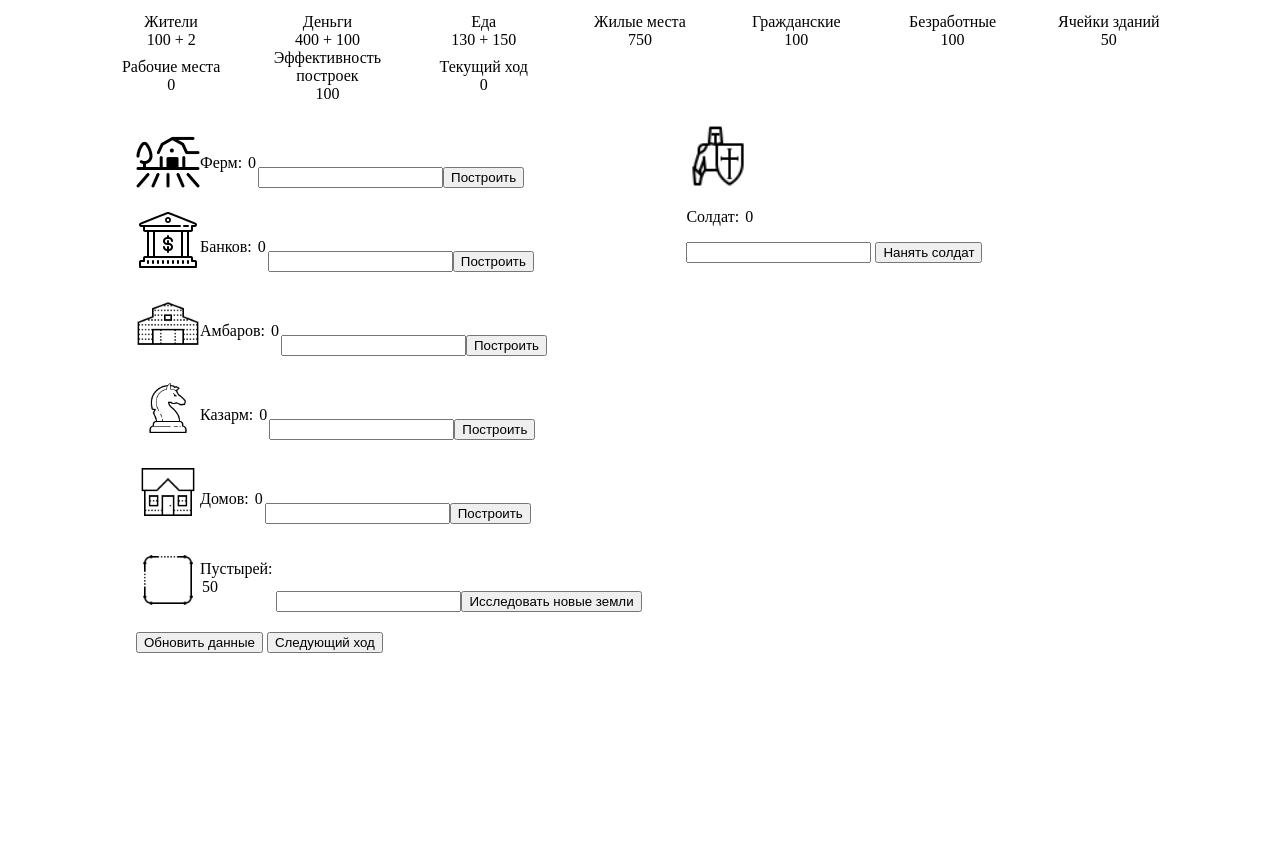
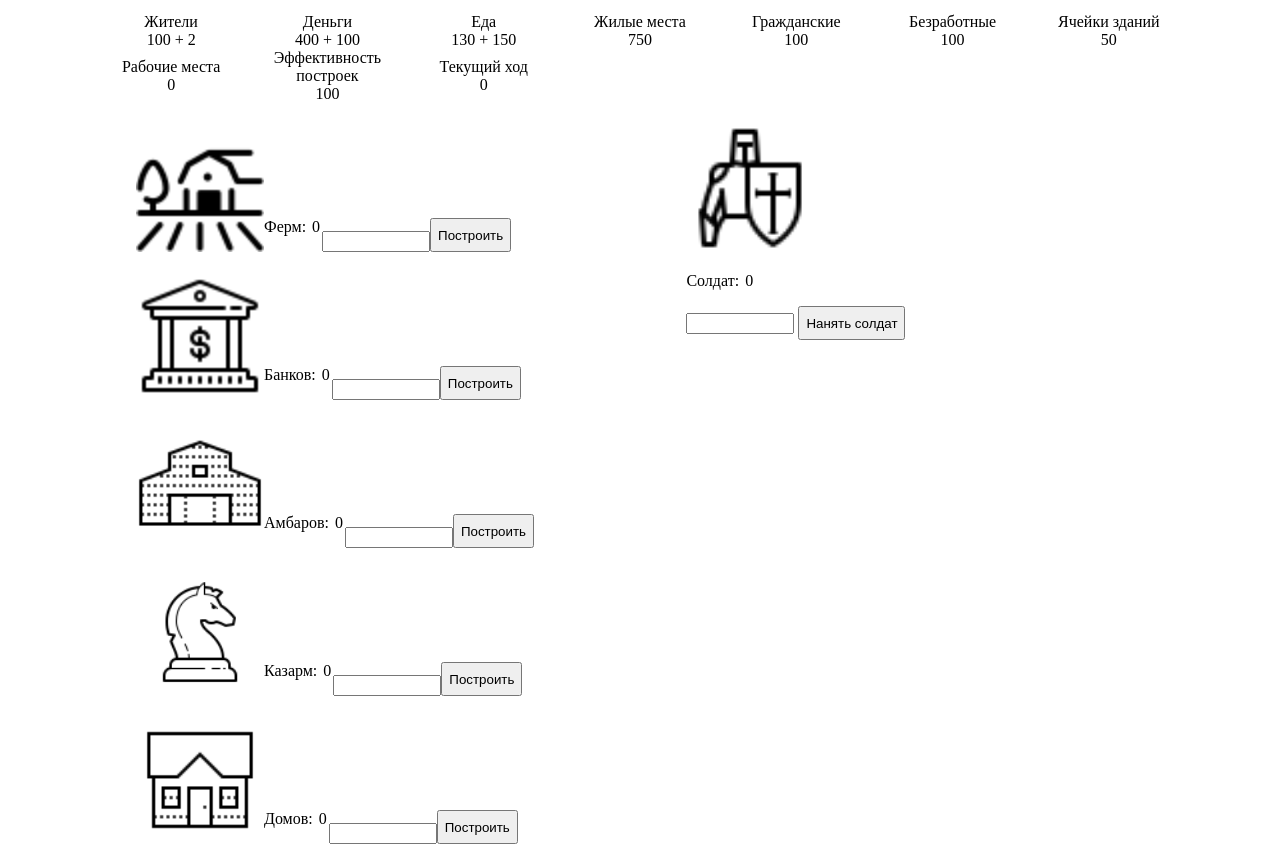
Before and after one commit to PanshinAnd/-PanshinAnd.errortopia.io-, a plain HTML site: page index.html in a window 1280 px wide. Shown: the top 847 px of the page. Before the commit the page ends 800 px from the top, so only its background shows below. Drawn offline with Linux system fonts and the light colour scheme.

Commit message:
Правка ширины и высоты форм ввода и кнопок строительства/найма

```diff
--- a/index.html
+++ b/index.html
@@ -58,43 +58,43 @@
           <div class='building'>
             <img src='image/farm.png' alt='Ферма' class='icon'>
             <div><p>Ферм: <span class='countBuildings' id='farm'></span></p></div>
-            <input type='number' id='farm' name="farm" value="farm"></input>
-            <input type="button" onclick="building(farm)" value= "Построить"></input>
+            <input type='number' class = 'form' id='farm' name="farm" value="farm"></input>
+            <input type="button" class='submit' onclick="building(farm)" value= "Построить"></input>
           </div>
           <div class="break"></div>
           <div class='building'>
             <img src='image/bank.png' alt='Банк' class='icon'>
             <div><p>Банков: <span class='countBuildings'id='bank'></span></p></div>
-            <input type='number' id='bank' name="bank" value="bank"></input>
-            <input type="button" onclick="building(bank)" value= "Построить"></input>
+            <input type='number'class = 'form' id='bank' name="bank" value="bank"></input>
+            <input type="button" class='submit' onclick="building(bank)" value= "Построить"></input>
           </div>
           <div class="break"></div>
           <div class='building'>
             <img src='image/barn.png'  alt='Амбар' class='icon'>
             <div><p>Амбаров: <span class='countBuildings'id='barn'></span></p></div>
-            <input type='number' id='barn' name="barn" value="barn"></input>
-            <input type="button" onclick="building(barn)" value= "Построить"></input>
+            <input type='number'class = 'form' id='barn' name="barn" value="barn"></input>
+            <input type="button" class='submit' onclick="building(barn)" value= "Построить"></input>
           </div>
           <div class="break"></div>
           <div class='building'>
             <img src='image/barracks.png' alt='Казарма' class='icon'>
             <div><p>Казарм: <span class='countBuildings'id='barracks'></span></p></div>
-            <input type='number' id='barracks' name="barracks" value="barracks"></input>
-            <input type="button" onclick="building(barracks)" value= "Построить"></input>
+            <input type='number'class = 'form' id='barracks' name="barracks" value="barracks"></input>
+            <input type="button" class='submit'onclick="building(barracks)" value= "Построить"></input>
           </div>
           <div class="break"></div>
           <div class='building'>
             <img src='image/house.png' alt='Дом' class='icon'>
             <div><p>Домов: <span class='countBuildings'id='house'></span></p></div>
-            <input type='number' id='house' name="house" value="house"></input>
-            <input type="button" onclick="building(house)" value= "Построить"></input>
+            <input type='number' class = 'form' id='house' name="house" value="house"></input>
+            <input type="button"class='submit' onclick="building(house)" value= "Построить"></input>
           </div>
           <div class="break"></div>
           <div class='building'>
             <img src='image/empty.png' alt='Пустырь' class='icon'>
             <p>Пустырей: <span  class='countBuildings' id="freeCells"></span></p>
-            <input type='number' id='wasteland' name="wasteland" value="wasteland"></input>
-            <input type="button" onclick="building(wasteland)" value= "Исследовать новые земли"></input>
+            <input type='number' class = 'form' id='wasteland' name="wasteland" value="wasteland"></input>
+            <input type="button"class='submit' onclick="building(wasteland)" value= "Исследовать новые земли"></input>
           </div>
           <div class="break"></div>
           <input type="button" onclick="updateStat()" value = 'Обновить данные'></input>
@@ -105,8 +105,8 @@
         <form class='recruit' name='recruit'>
           <img src='image/warrior.png' alt='Солдат' class='icon'>
           <p> Солдат: <span class='countSolders' id='countWarriors'></span></p>
-          <input type='number' id = 'infantryman'  name = 'infantryman'  value='infantryman'></input>
-          <input type='button' onclick="recruitment(infantryman)" value='Нанять солдат'></input>
+          <input type='number' class='form' id = 'infantryman'  name = 'infantryman'  value='infantryman'></input>
+          <input type='button' class='submit' onclick="recruitment(infantryman)" value='Нанять солдат'></input>
         </form>
       </div>
     </div>
--- a/style.css
+++ b/style.css
@@ -56,6 +56,13 @@
   align-items: flex-end;
 }
 .icon{
-  width: 64px;
-  height: 64px;
+  width: 128px;
+  height: 128px;
 }
+.form{
+  max-width: 100px;
+  max-height: 34px;
+}
+.submit {
+  height: 34px;
+}
```
